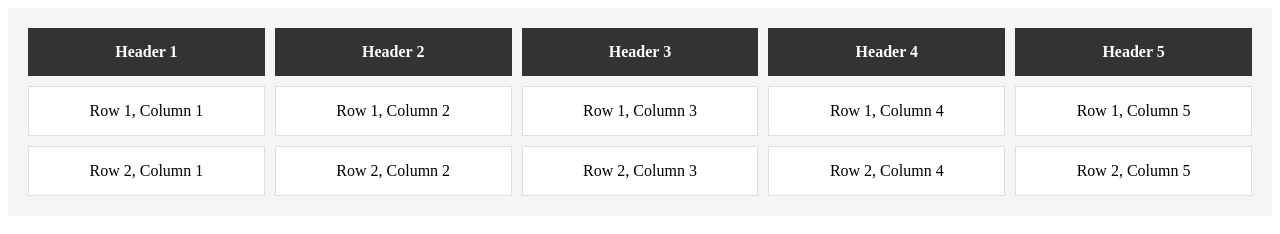
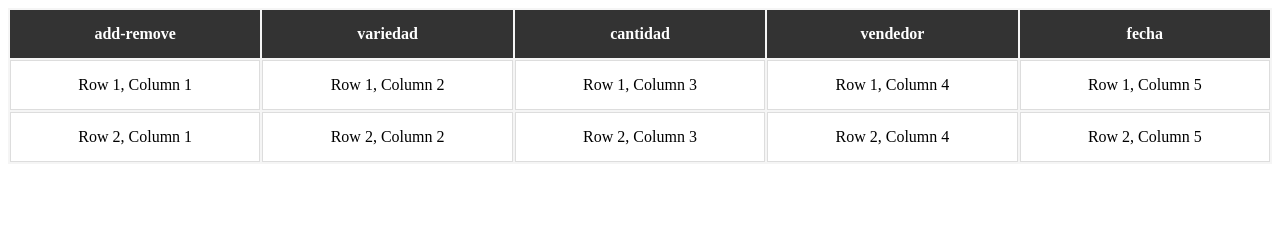
Before and after one commit to sinnlos-jmb/pkn, a website: page cloud/pr_grid.html in a window 1280 px wide. Drawn offline with Linux system fonts and the light colour scheme.

Commit message:
movstock1

```diff
--- a/cloud/pr_grid.html
+++ b/cloud/pr_grid.html
@@ -8,15 +8,15 @@
   .grid-container {
   display: grid;
   grid-template-rows: auto;
-  gap: 10px;
-  padding: 20px;
+  gap: 2px;
+  padding: 2px;
   background-color: #f5f5f5;
 }
 
 .grid-header, .grid-row {
   display: grid;
   grid-template-columns: repeat(5, 1fr);
-  gap: 10px;
+  gap: 2px;
 }
 
 .header-item {
@@ -57,11 +57,11 @@
 <div class="grid-container">
   <!-- Header Row -->
   <div class="grid-header">
-    <div class="header-item">Header 1</div>
-    <div class="header-item">Header 2</div>
-    <div class="header-item">Header 3</div>
-    <div class="header-item">Header 4</div>
-    <div class="header-item">Header 5</div>
+    <div class="header-item">add-remove</div>
+    <div class="header-item">variedad</div>
+    <div class="header-item">cantidad</div>
+    <div class="header-item">vendedor</div>
+    <div class="header-item">fecha</div>
   </div>
 
   <!-- Data Rows -->
```
Also changed, not shown: app_pkn.js (+7 -4 lines), pkn_on.txt (+14 -2 lines).
